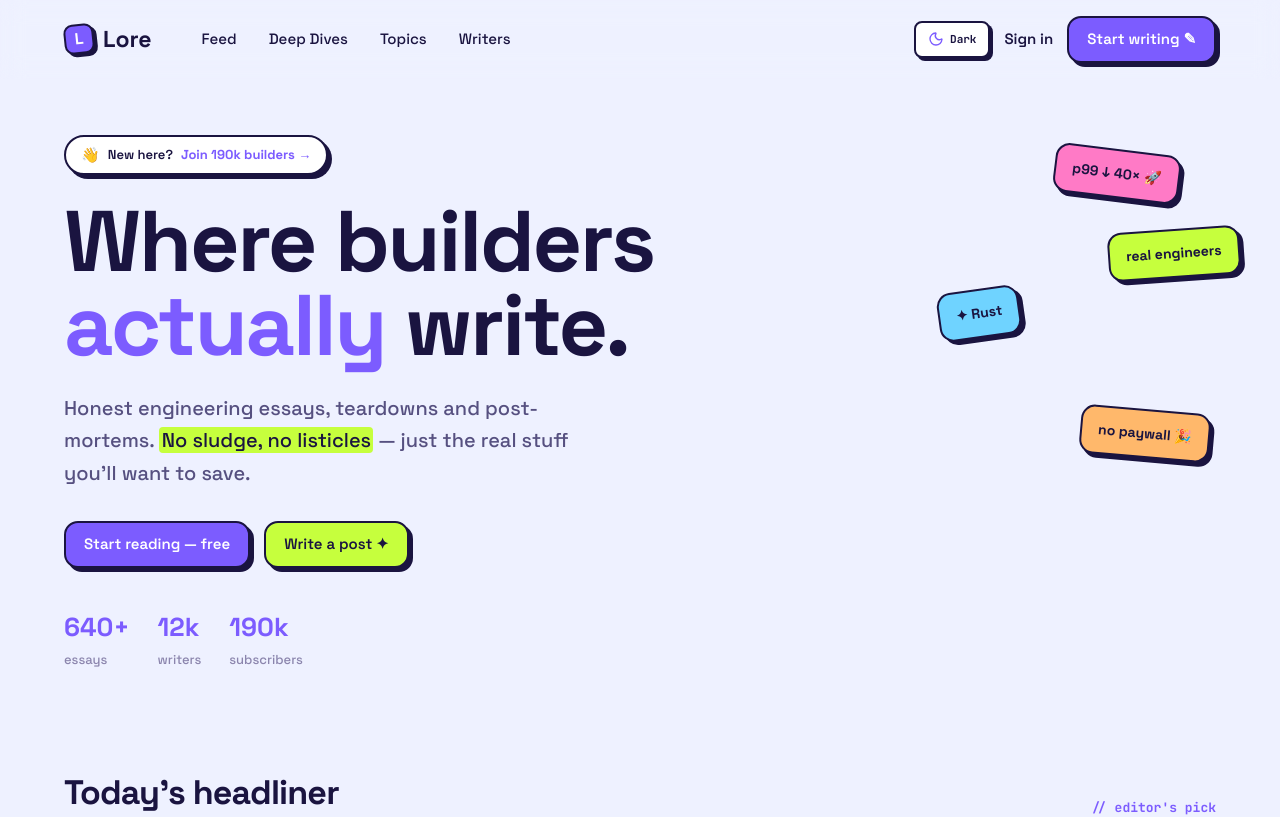
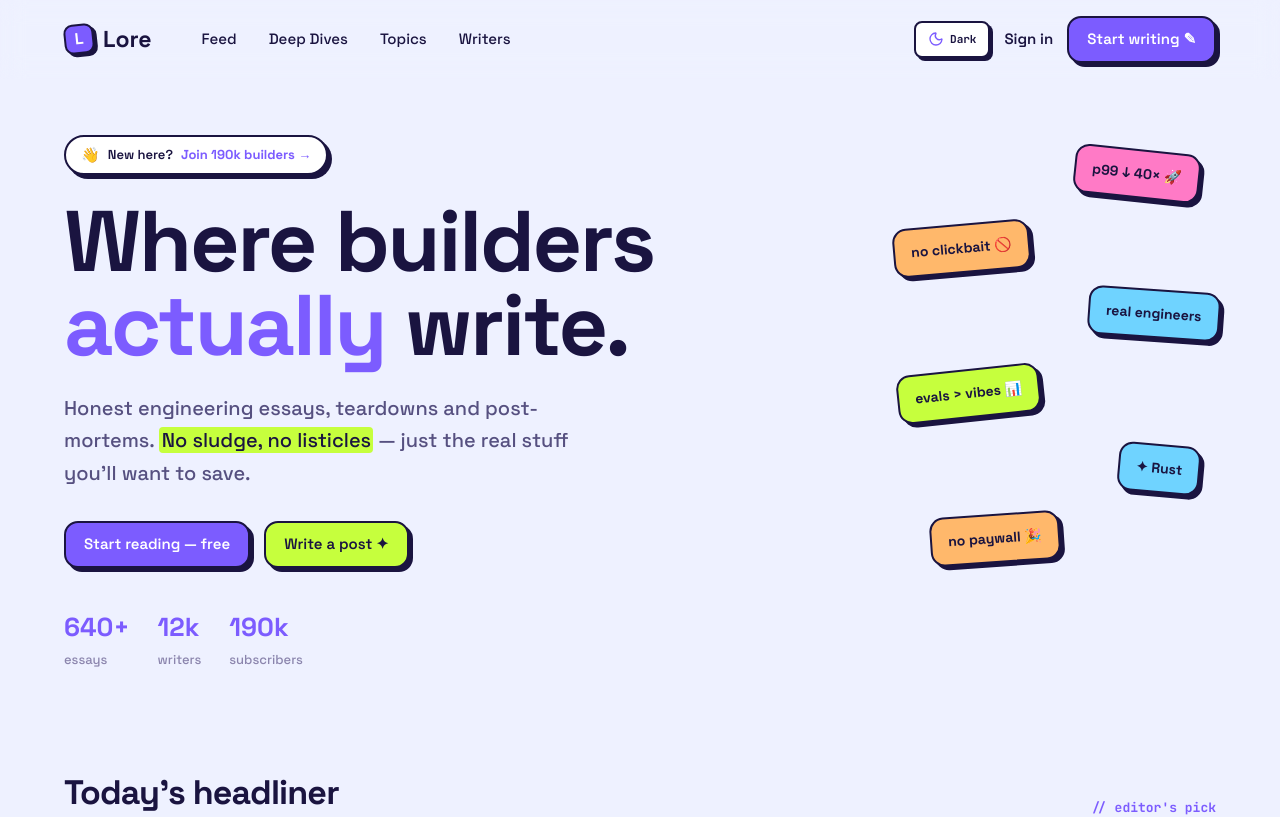
Before and after one commit to raghu6699/GoHackerZ, a Next.js app: page / in a window 1280 px wide. Shown: the top 817 px of the page. Built offline with nearby package versions, Linux system fonts and the light colour scheme.

Commit message:
style: update hero stickers and footer branding
Adjust sticker positioning and content in the hero section to improve layout. Update the footer copyright to reflect the new branding.

```diff
--- a/app/page.tsx
+++ b/app/page.tsx
@@ -59,17 +59,23 @@
 
         {/* floating stickers */}
         <div className="hidden lg:block">
-          <Sticker className="top-[70px] right-[60px] bg-pink text-[#1A1440] rotate-[7deg]">
+          <Sticker className="top-[70px] right-[40px] bg-pink text-[#1A1440] rotate-[6deg]">
             p99 ↓ 40× 🚀
           </Sticker>
-          <Sticker className="top-[210px] right-[220px] bg-sky text-[#1A1440] -rotate-[8deg]">
+          <Sticker className="top-[145px] right-[210px] bg-peach text-[#1A1440] -rotate-[5deg]">
+            no clickbait 🚫
+          </Sticker>
+          <Sticker className="top-[210px] right-[20px] bg-sky text-[#1A1440] rotate-[4deg]">
+            real engineers
+          </Sticker>
+          <Sticker className="top-[290px] right-[200px] bg-lime text-[#1A1440] -rotate-[6deg]">
+            evals &gt; vibes 📊
+          </Sticker>
+          <Sticker className="top-[365px] right-[40px] bg-sky text-[#1A1440] rotate-[5deg]">
             ✦ Rust
           </Sticker>
-          <Sticker className="top-[330px] right-[30px] bg-peach text-[#1A1440] rotate-[5deg]">
+          <Sticker className="top-[435px] right-[180px] bg-peach text-[#1A1440] -rotate-[4deg]">
             no paywall 🎉
-          </Sticker>
-          <Sticker className="top-[150px] right-0 bg-lime text-[#1A1440] -rotate-[4deg]">
-            real engineers
           </Sticker>
         </div>
       </header>
--- a/components/Footer.tsx
+++ b/components/Footer.tsx
@@ -59,7 +59,7 @@
             ))}
           </div>
           <div className="flex flex-col sm:flex-row justify-between gap-2 pt-6 border-t-2 border-[#392E6B] font-mono text-[12px] text-[#A69ECB]">
-            <span>© 2026 Lore — made with ♥ by builders</span>
+            <span>© 2026 Lore — made with ♥ by ud.ai</span>
             <span>Privacy · Terms · RSS</span>
           </div>
         </div>
```
